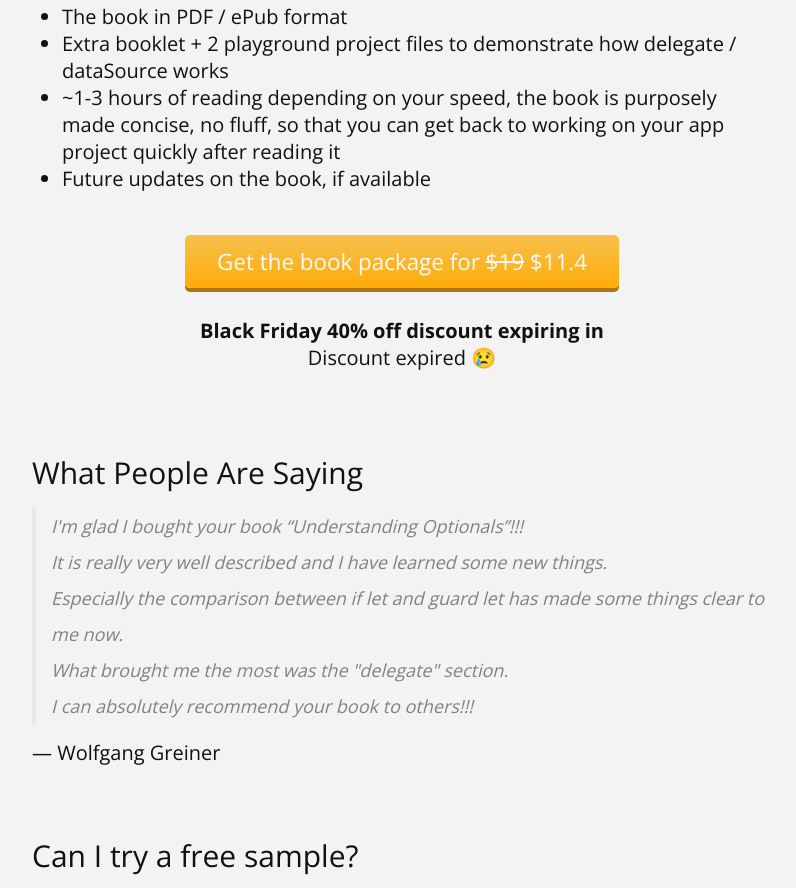
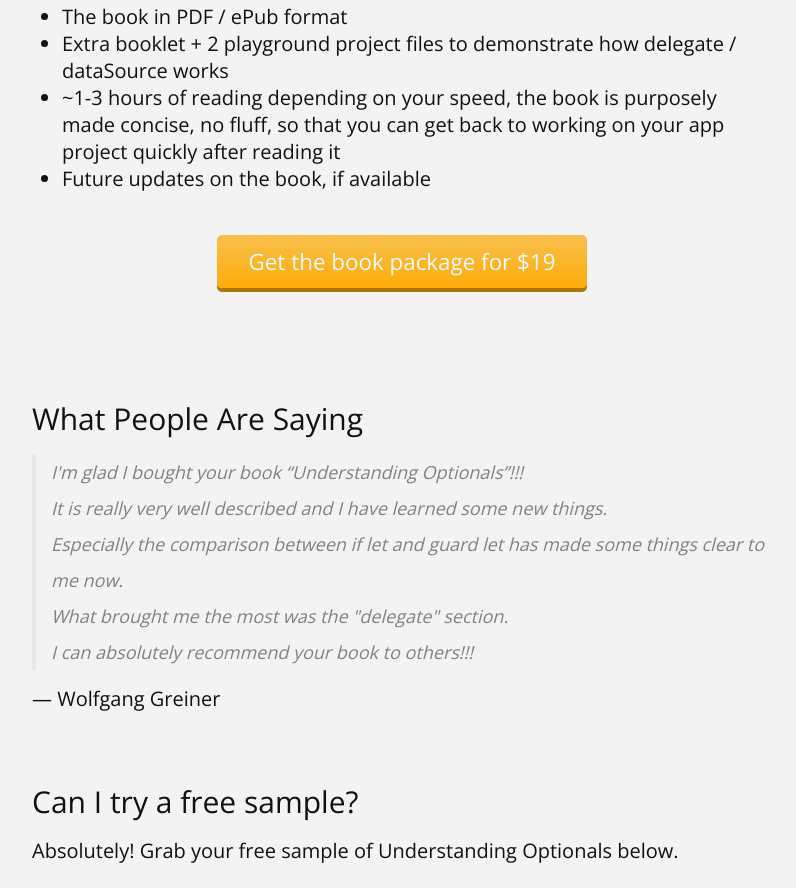
Before and after one commit to cupnoodle/friendly_optional, a plain HTML site: page index.html in a window 1280 px wide. Shown: the part 4183-5071 px from the top of the page, without its empty margins (238-1034 px from the left). Drawn offline with nearby package versions, Linux system fonts and the light colour scheme.

Commit message:
removed discount
removed discount

```diff
--- a/index.html
+++ b/index.html
@@ -146,11 +146,9 @@
       </p>
       <br>
         <div style="text-align:center;">
-          <a class="cta2" style="line-height: 2.5;" href="https://gum.co/optionals/darkmodefriday" target="_blank">Get the book package for <s>$19</s> $11.4</a>
+          <a class="cta2" style="line-height: 2.5;" href="https://gum.co/optionals" target="_blank">Get the book package for $19</a>
           <br>
           <br>
-          <span style="font-weight: bold;">Black Friday 40% off discount expiring in</span><br>
-          <span id="countdown1"></span>
         </div>
       <br><br><br>
       <h2>What People Are Saying</h2>
@@ -187,11 +185,9 @@
         If using this book does not help you learn and understand optionals or delegate, let me know, within 30 Days of the date of your purchase, and I'll give you a complete refund. No argument. No risk. 100% guaranteed. You can contact me at <a href="mailto:axel@fluffy.es">axel@fluffy.es</a> .
       </p>
       <div style="text-align:center;">
-        <a class="cta2" style="line-height: 2.5;" href="https://gum.co/optionals/darkmodefriday" target="_blank">Get the book package for <s>$19</s> $11.4</a>
+        <a class="cta2" style="line-height: 2.5;" href="https://gum.co/optionals" target="_blank">Get the book package for $19</a>
           <br>
           <br>
-          <span style="font-weight: bold;">Black Friday 40% off discount expiring in</span><br>
-          <span id="countdown2"></span>
       </div>
       <br>
       <br>
@@ -217,36 +213,6 @@
       <br><br><br>
     </div>
 
-    <script>
-    // Set the date we're counting down to
-    var countDownDate = new Date("December 6, 2019 23:59:30 GMT+08:00").getTime();
-    // Update the count down every 1 second
-    var x = setInterval(function() {
-      // Get todays date and time
-      var now = new Date().getTime();
-      // Find the distance between now and the count down date
-      var distance = countDownDate - now;
-      // Time calculations for days, hours, minutes and seconds
-      var days = Math.floor(distance / (1000 * 60 * 60 * 24));
-      var hours = Math.floor((distance % (1000 * 60 * 60 * 24)) / (1000 * 60 * 60));
-      var minutes = Math.floor((distance % (1000 * 60 * 60)) / (1000 * 60));
-      var seconds = Math.floor((distance % (1000 * 60)) / 1000);
-      // Display the result in the element with id="demo"
-      var discountText = days + " days " + hours + " hours " + minutes + " minutes " + seconds + " seconds";
-      // + seconds + "s ";
-      document.getElementById("countdown1").innerHTML = discountText;
-      document.getElementById("countdown2").innerHTML = discountText;
-
-      // If the count down is finished, write some text
-      if (distance < 0) {
-        clearInterval(x);
-        var endedText = "Discount expired 😢";
-        document.getElementById("countdown1").innerHTML = endedText;
-        document.getElementById("countdown2").innerHTML = endedText;
-      }
-    }, 1000);
-    </script>
-
     <script src="https://gumroad.com/js/gumroad.js"></script>
     <!-- Default Statcounter code for Optionals.fluffy.es
     https://optionals.fluffy.es -->
```
